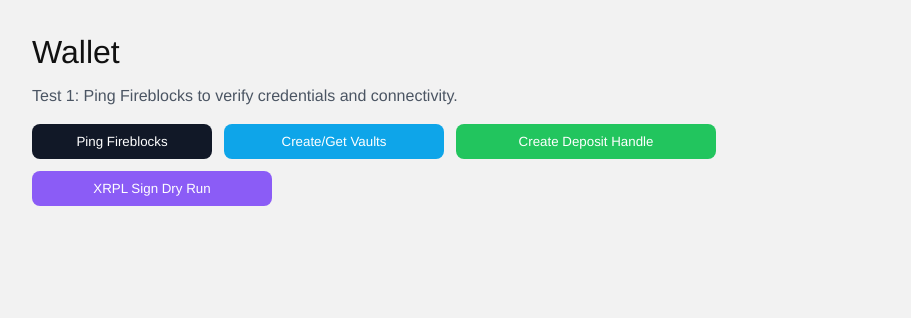
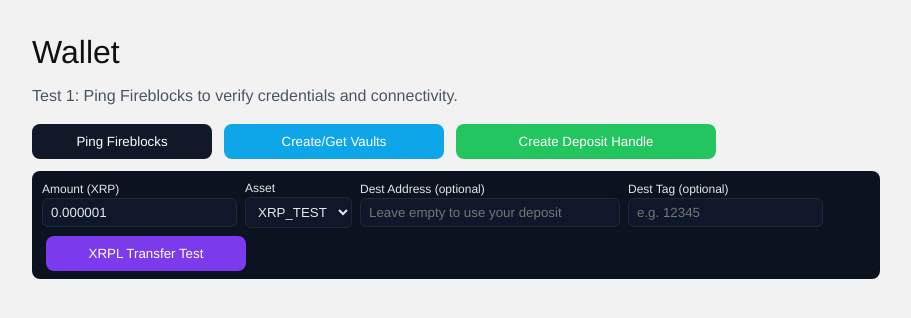
Before and after one commit to rambodc/razzberry, a React (Create React App) app: page /wallet in a window 1280 px wide. Shown: the top 318 px of the page, without its empty margins (184-1095 px from the left). Built offline with nearby package versions, Linux system fonts and the light colour scheme; no server answers; the database is empty; sample sign-in values are in the browser's storage; the HTML template or start-up script is replaced by a standard one; what @transak/transak-sdk would draw is missing.

Commit message:
updated tets4 with regular txn

```diff
--- a/src/Wallet.js
+++ b/src/Wallet.js
@@ -10,6 +10,11 @@
   const [creating, setCreating] = useState(false);
   const [creatingHandle, setCreatingHandle] = useState(false);
   const [signing, setSigning] = useState(false);
+  // Inputs for XRPL transfer test
+  const [amount, setAmount] = useState('0.000001');
+  const [assetId, setAssetId] = useState('XRP_TEST');
+  const [destAddress, setDestAddress] = useState('');
+  const [destTag, setDestTag] = useState('');
 
   const pingFireblocks = async () => {
     setLoading(true);
@@ -88,20 +93,25 @@
     }
   };
 
-  const xrplSignDryRun = async () => {
+  const xrplTransferTest = async () => {
     setSigning(true);
     setError(null);
     try {
       const user = auth.currentUser;
       if (!user) throw new Error('Sign in required');
       const idToken = await getIdToken(user, true);
-      const resp = await fetch('/api/fireblocks/xrplSignDryRun', {
+      const resp = await fetch('/api/fireblocks/xrplTransferTest', {
         method: 'POST',
         headers: {
           Authorization: `Bearer ${idToken}`,
           'content-type': 'application/json',
         },
-        body: JSON.stringify({}),
+        body: JSON.stringify({
+          amount,
+          assetId,
+          destAddress: destAddress && destAddress.trim() ? destAddress.trim() : undefined,
+          destTag: destTag !== '' ? destTag : undefined,
+        }),
       });
       const json = await resp.json().catch(() => ({}));
       if (!resp.ok || json?.ok === false) throw new Error(json?.error || json?.note || `Request failed (${resp.status})`);
@@ -169,21 +179,73 @@
           {creatingHandle ? 'Issuing…' : 'Create Deposit Handle'}
         </button>
 
+        {/* XRPL Transfer Controls */}
+        <div style={{
+          display: 'flex',
+          alignItems: 'center',
+          gap: 8,
+          padding: '8px 10px',
+          background: '#0b1220',
+          borderRadius: 8,
+          color: '#e5e7eb',
+          flexWrap: 'wrap'
+        }}>
+          <label style={{ display: 'flex', flexDirection: 'column', fontSize: 12 }}>
+            Amount (XRP)
+            <input
+              value={amount}
+              onChange={(e) => setAmount(e.target.value)}
+              placeholder="0.000001"
+              style={{ padding: '6px 8px', borderRadius: 6, border: '1px solid #1f2937', background: '#0f172a', color: '#e5e7eb', minWidth: 120 }}
+            />
+          </label>
+          <label style={{ display: 'flex', flexDirection: 'column', fontSize: 12 }}>
+            Asset
+            <select
+              value={assetId}
+              onChange={(e) => setAssetId(e.target.value)}
+              style={{ padding: '6px 8px', borderRadius: 6, border: '1px solid #1f2937', background: '#0f172a', color: '#e5e7eb' }}
+            >
+              <option value="XRP_TEST">XRP_TEST</option>
+              <option value="XRP">XRP</option>
+            </select>
+          </label>
+          <label style={{ display: 'flex', flexDirection: 'column', fontSize: 12 }}>
+            Dest Address (optional)
+            <input
+              value={destAddress}
+              onChange={(e) => setDestAddress(e.target.value)}
+              placeholder="Leave empty to use your deposit"
+              style={{ padding: '6px 8px', borderRadius: 6, border: '1px solid #1f2937', background: '#0f172a', color: '#e5e7eb', minWidth: 260 }}
+            />
+          </label>
+          <label style={{ display: 'flex', flexDirection: 'column', fontSize: 12 }}>
+            Dest Tag (optional)
+            <input
+              value={destTag}
+              onChange={(e) => setDestTag(e.target.value)}
+              placeholder="e.g. 12345"
+              style={{ padding: '6px 8px', borderRadius: 6, border: '1px solid #1f2937', background: '#0f172a', color: '#e5e7eb', minWidth: 100 }}
+            />
+          </label>
+
           <button
-          onClick={xrplSignDryRun}
+            onClick={xrplTransferTest}
             disabled={signing}
             style={{
               padding: '10px 14px',
-            background: '#8b5cf6',
+              background: '#7c3aed',
               color: 'white',
               border: 'none',
               borderRadius: 8,
               cursor: signing ? 'default' : 'pointer',
-            minWidth: 240,
+              minWidth: 200,
+              marginLeft: 4,
             }}
           >
-          {signing ? 'Signing…' : 'XRPL Sign Dry Run'}
+            {signing ? 'Sending…' : 'XRPL Transfer Test'}
           </button>
+        </div>
       </div>
 
       {error && (
```
Also changed, not shown: firebase.json, 2 other files (tests, documents, lock files or other folders). Lines whose indentation alone changed are shown as unchanged.
